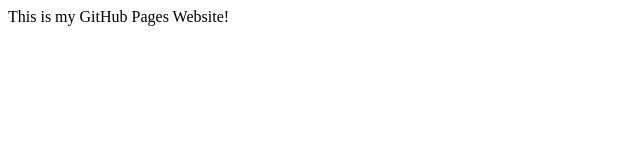
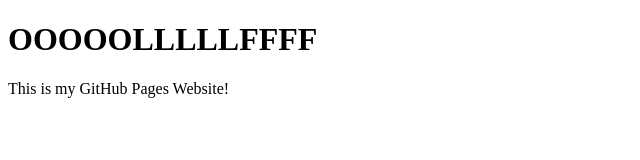
Before and after one commit to DE1G/DE1G.github.io, a plain HTML site: page index.html in a window 1280 px wide. Shown: the whole page, without its empty margins (0-640 px from the left). Drawn offline with Linux system fonts and the light colour scheme.

Commit message:
add h1 ooollllfff

```diff
--- a/index.html
+++ b/index.html
@@ -4,6 +4,7 @@
     <title>DE1G</title>
   </head>
   <body>
+    <h1>OOOOOLLLLLFFFF</h1>
     This is my GitHub Pages Website!
   </body>
 </html>
```
